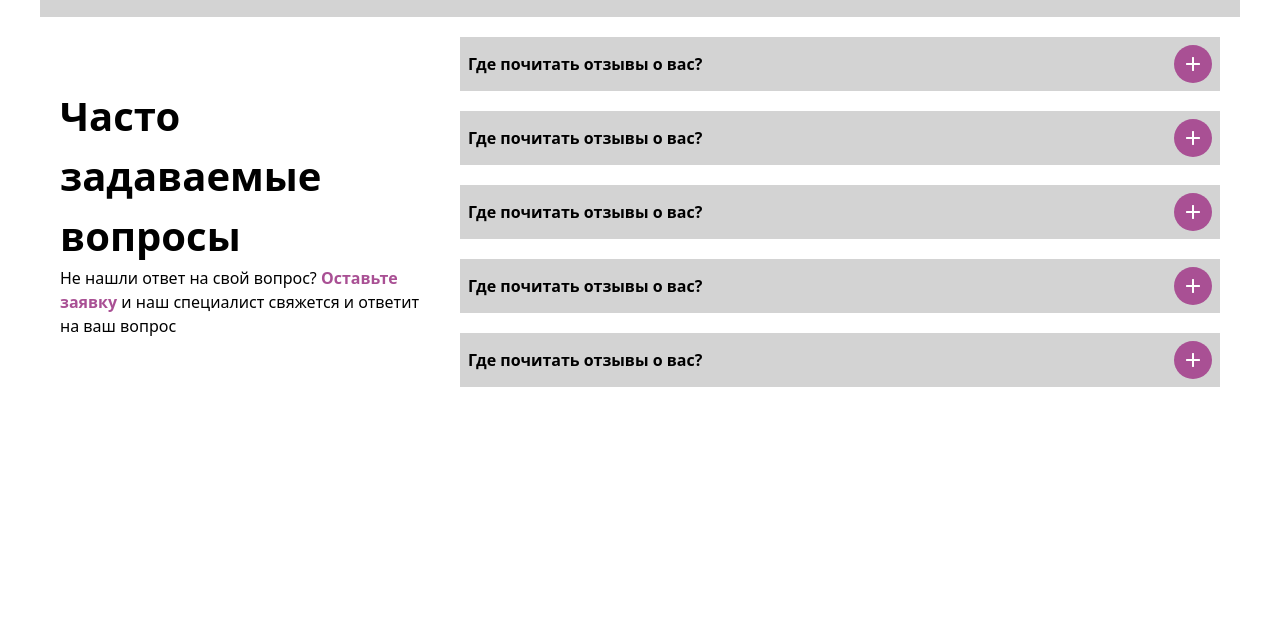
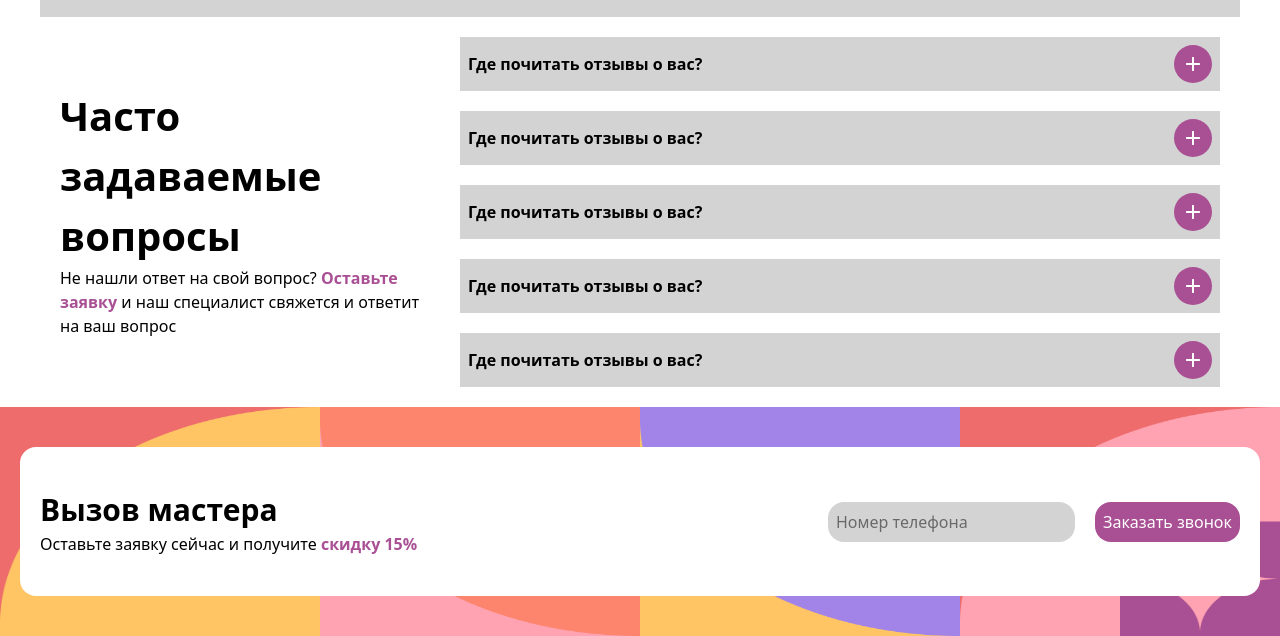
Before and after one commit to muhammaddev04/project.6, a website: page src/index.html in a window 1280 px wide. Shown: the part 3219-3855 px from the top of the page. Before the commit the page ends 3626 px from the top, so only its background shows below. Drawn offline with nearby package versions, Linux system fonts and the light colour scheme; files that its build step writes are made by us from their sources.

Commit message:
section9

```diff
--- a/src/index.html
+++ b/src/index.html
@@ -301,5 +301,17 @@
             </div>
         </div>
     </div>
+    <div class="section9 p-5 py-10" style="background-image: url(./фон\ \(1\).png); background-repeat: no-repeat; background-size: 100% 100%;">
+        <div class="bg-white flex flex-col md:flex-row justify-between items-center p-5 gap-5 rounded-2xl py-10 text-center md:text-start">
+            <div>
+                <h1 class="text-[30px]"><b>Вызов мастера</b></h1>
+                <p>Оставьте заявку сейчас и получите <b class="text-[#A95094]">скидку 15%</b> </p>
+            </div>
+            <div class="flex flex-col md:flex-row gap-5">
+                <button class="p-2 bg-[lightgrey] rounded-2xl"><input type="number" placeholder="Номер телефона"></button>
+                <button class="p-2 bg-[#A95094] rounded-2xl text-white">Заказать звонок</button>
+            </div>
+        </div>
+    </div>
 </body>
 </html>
```
Also changed, not shown: src/фон (1).png (added).
